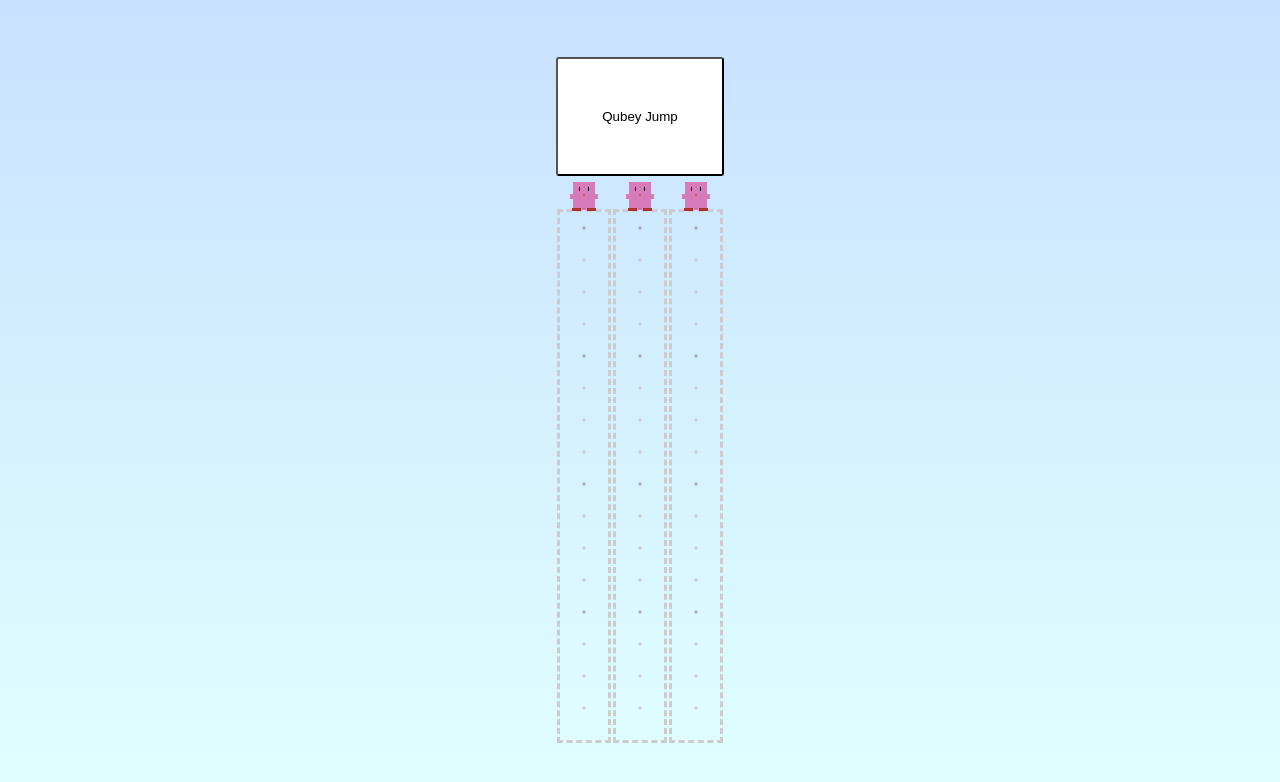
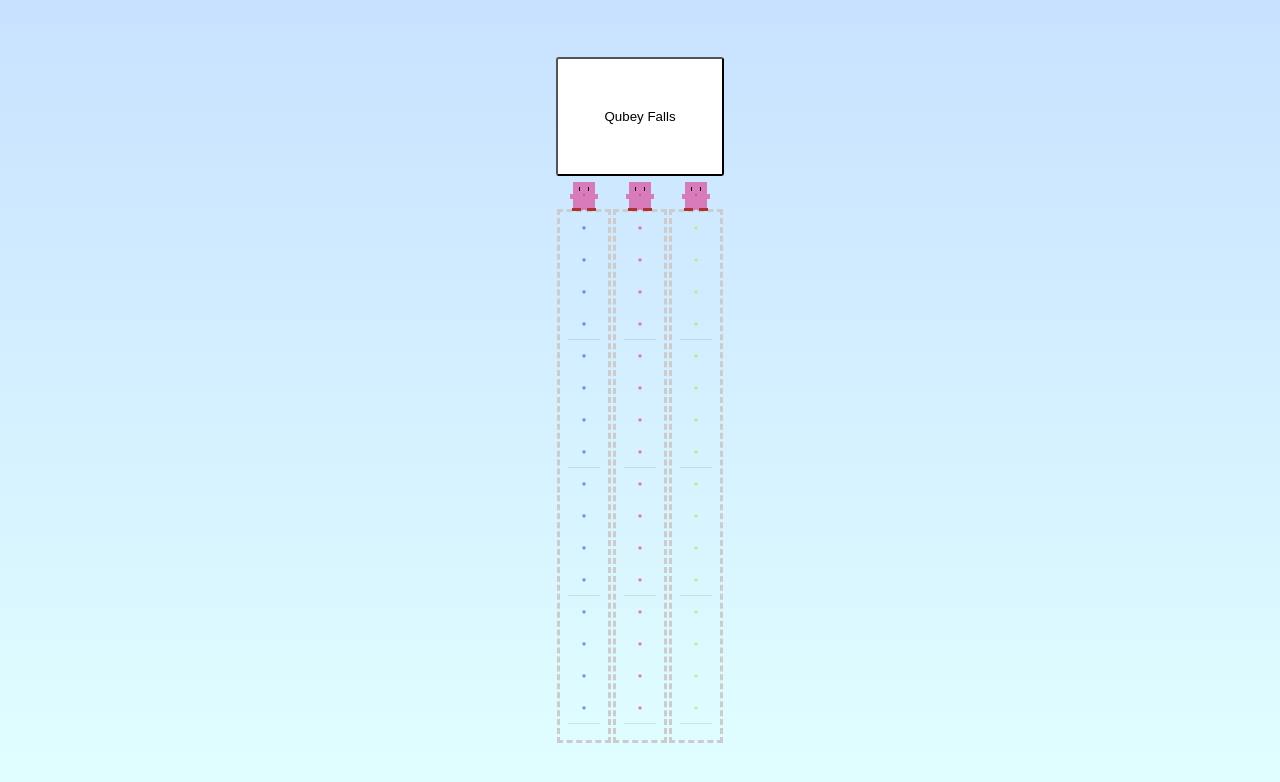
Before and after one commit to mi-ki-ri/qubey, a Nuxt app: page / in a window 1280 px wide. Shown: the top 782 px of the page. Built offline with nearby package versions, Linux system fonts and the light colour scheme.

Commit message:
楽器によって色を変える

```diff
--- a/components/Lane.vue
+++ b/components/Lane.vue
@@ -1,13 +1,13 @@
 <template>
     <div class="myQubeyWrap">
         <div class="myQubeyLane">
-            <div class="myGuide"
+            <div  v-bind:class="myGuideClassObject"
                 v-bind:key="`${finalInst}${key}`" v-for="(num,key) in my16s"
                 v-bind:style="{top: key * 32 + 'px'}"
                 @click="setObj(key, $event)">
                 ・
             </div>
-            <div class="myObj"
+            <div v-bind:class="myObjClassObject"
                 v-bind:style="{top: obj.grid * 32 + 'px'}"
                 v-bind:key="key" v-for="(obj,key) in objs"
                 @click="delObj(key, $event)"
@@ -132,6 +132,22 @@ export default {
                 return 1
             }
             return -1
+        },
+        myGuideClassObject: function(){
+            return{
+                myGuide: true,
+                hat: this.finalInst == "hat",
+                snare: this.finalInst == "snare",
+                kick: this.finalInst == "kick"
+            }
+        },
+        myObjClassObject: function(){
+            return{
+                myObj: true,
+                hat: this.finalInst == "hat",
+                snare: this.finalInst == "snare",
+                kick: this.finalInst == "kick"
+            }
         }
     }
 }
@@ -177,6 +193,18 @@ export default {
     position: absolute;
     top: 0;
 }
+.myObj.kick{
+    color: rgb(0,34,225);
+    background-color: rgba(0,34,225,0.25);
+}
+.myObj.snare{
+    color: rgb(225,0,86);
+    background-color: rgba(225,0,86,0.25);
+}
+.myObj.hat{
+    color: rgb(185,225,0);
+    background-color: rgba(185,225,0,0.25);
+}
 .myGuide{
     color: #ccc;
     height: 32px;
@@ -187,7 +215,18 @@ export default {
     top: 0;
 }
 
-.myGuide:nth-of-type( 4n +1 ){
-    color: #aaa;
+.myGuide.kick{
+    color: rgba(0, 34, 225, 0.5);
+}
+.myGuide.snare{
+    color: rgba(225, 0, 86, 0.5);
+}
+.myGuide.hat{
+    color: rgba(185, 225, 0, 0.5);
+
+}
+
+.myGuide:nth-of-type( 4n ){
+    border-bottom: 1px solid rgba(0,0,0,0.1);
 }
 </style>
--- a/components/StartSwitch.vue
+++ b/components/StartSwitch.vue
@@ -1,7 +1,7 @@
 <template>
     <div class="swiwrap">
         <button class="myBtn" @click="myStartStop">
-            Qubey Jump
+            Qubey Falls
         </button>
     </div>
 </template>
--- a/nuxt.config.js
+++ b/nuxt.config.js
@@ -7,7 +7,7 @@ module.exports = {
     base: '/qubey/'
   },
   head: {
-    title: pkg.name,
+    title: "Qubey Falls",
     meta: [
       { charset: 'utf-8' },
       { name: 'viewport', content: 'width=device-width, initial-scale=1' },
```
Also changed, not shown: 2 other files (tests, documents, lock files or other folders).
